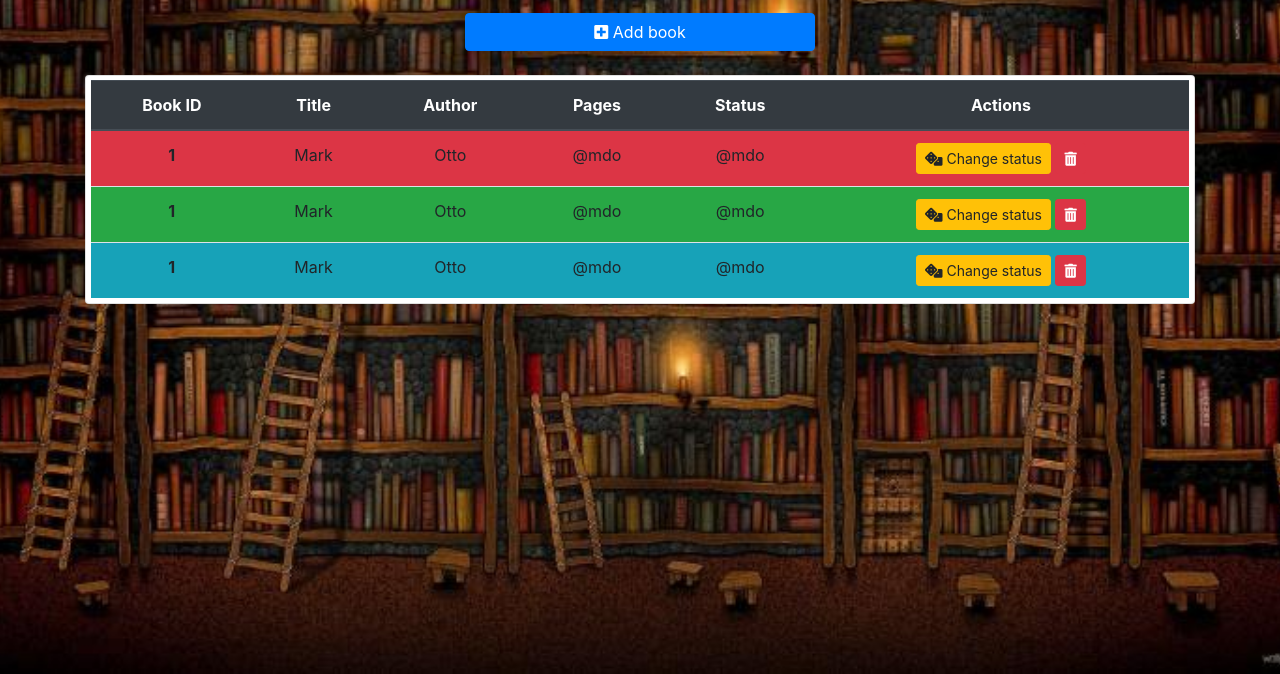
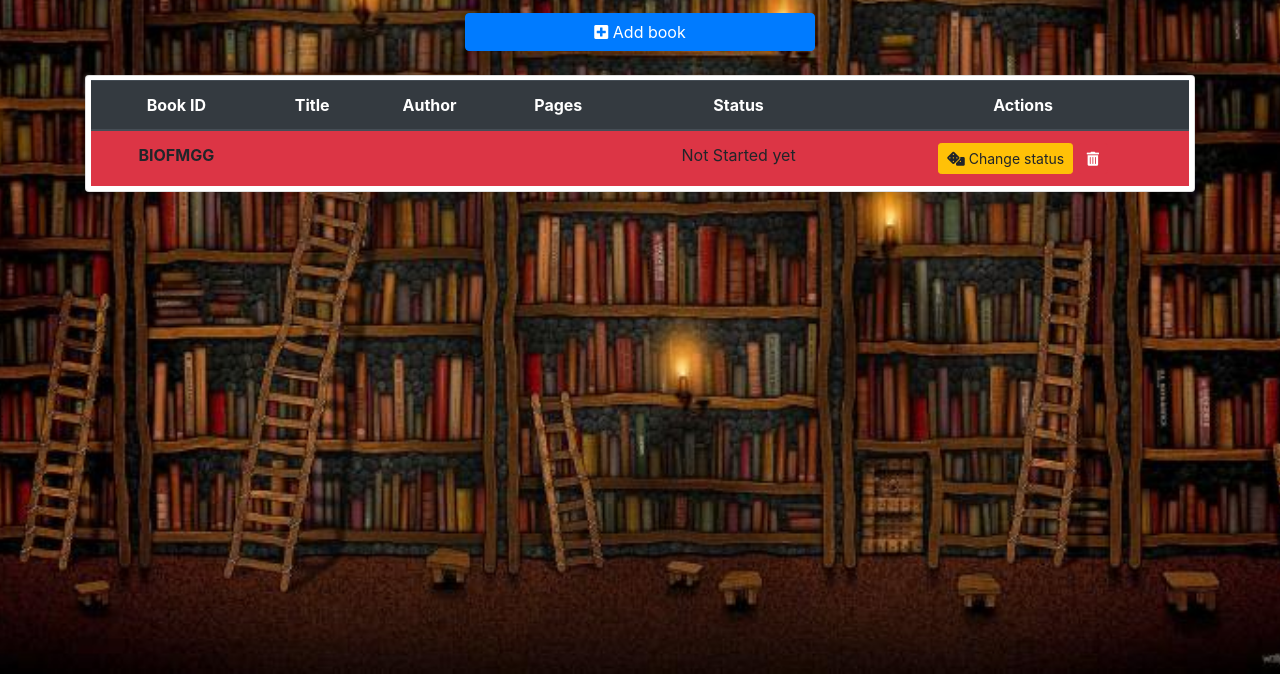
Before and after one commit to shshamim63/Book-Library, a website: page index.html in a window 1280 px wide. Shown: the part 126-800 px from the top of the page. Drawn offline with nearby package versions, Linux system fonts and the light colour scheme; a web font is replaced by a local one.

Commit message:
working on book class, add, render

```diff
--- a/assets/js/main.js
+++ b/assets/js/main.js
@@ -1,2 +1,65 @@
 let bookList = [];
-console.log("Hello");
+
+class Book {
+  constructor(title, author, pageNumbers, readingStatus) {
+    this.title = title;
+    this.author = author;
+    this.pageNumbers = pageNumbers;
+    this.readingStatus = readingStatus;
+    this.bookId = Math.random().toString(32).substr(2, 9);
+  }
+}
+
+function addBookToLibrary() {
+  let title = document.getElementById("title").value;
+  let author = document.getElementById("author").value;
+  let pageNumbers = document.getElementById("pages").value;
+  let readingStatus = document.getElementById("bookReadStatus").value;
+  let book = new Book(title, author, pageNumbers, readingStatus);
+  bookList.push(book);
+  console.log(bookList);
+}
+
+function render() {
+  if (bookList.length > 0) {
+    let contentBody = document.querySelector("#bookData");
+    let datas = "";
+    for (const item of bookList) {
+      datas += template(
+        item.bookId,
+        item.title,
+        item.author,
+        item.pageNumbers,
+        item.readingStatus
+      );
+    }
+    contentBody.innerHTML = datas;
+  }
+}
+
+function template(id, title, author, pageNumbers, readingStatus){
+  let bgcolor = "";
+  if (readingStatus === "Not Started yet") {
+    bgcolor = "bg-danger";
+  } else if (readingStatus === "Finished") {
+    bgcolor = "bg-success";
+  } else {
+    bgcolor = "bg-info";
+  }
+  return `<tr class = ${bgcolor}>
+            <th scope="row">${id.toUpperCase()}</th>
+            <td>${title}</td>
+            <td>${author}</td>
+            <td>${pageNumbers}</td>
+            <td>${readingStatus}</td>
+            <td>
+              <button type="button" id="change-${id}" class="btn btn-sm btn-warning"><i class="fas fa-dice"></i> Change status</button>
+              <button type="button" id="destroy-${id}" class="btn btn-sm btn-danger"><i class="fas fa-trash-alt"></i></button>
+            </td>
+          </tr>`
+}
+
+{
+  document.getElementById('add').addEventListener("click", addBookToLibrary());
+  render();
+}
--- a/index.html
+++ b/index.html
@@ -55,7 +55,7 @@
             </div>
             <div class="modal-footer">
               <button type="button" class="btn btn-secondary" data-dismiss="modal">Close</button>
-              <button type="submit" class="btn btn-primary">Add</button>
+              <button type="submit" id= "add" class="btn btn-primary">Add</button>
             </div>
           </div>
         </div>
@@ -77,39 +77,7 @@
               </tr>
             </thead>
             <tbody id="bookData">
-              <tr class="bg-danger">
-                <th scope="row">1</th>
-                <td>Mark</td>
-                <td>Otto</td>
-                <td>@mdo</td>
-                <td>@mdo</td>
-                <td>
-                  <button type="button" class="btn btn-sm btn-warning"><i class="fas fa-dice"></i> Change status</button>
-                  <button type="button" class="btn btn-sm btn-danger"><i class="fas fa-trash-alt"></i></button>
-                </td>
-              </tr>
-              <tr class="bg-success">
-                  <th scope="row">1</th>
-                  <td>Mark</td>
-                  <td>Otto</td>
-                  <td>@mdo</td>
-                  <td>@mdo</td>
-                  <td>
-                    <button type="button" class="btn btn-sm btn-warning"><i class="fas fa-dice"></i> Change status</button>
-                    <button type="button" class="btn btn-sm btn-danger"><i class="fas fa-trash-alt"></i></button>
-                  </td>
-                </tr>
-                <tr class="bg-info">
-                    <th scope="row">1</th>
-                    <td>Mark</td>
-                    <td>Otto</td>
-                    <td>@mdo</td>
-                    <td>@mdo</td>
-                    <td>
-                      <button type="button" class="btn btn-sm btn-warning"><i class="fas fa-dice"></i> Change status</button>
-                      <button type="button" class="btn btn-sm btn-danger"><i class="fas fa-trash-alt"></i></button>
-                    </td>
-                  </tr>
+              <!-- Here goes the data -->
             </tbody>
           </table>
         </div>
```
